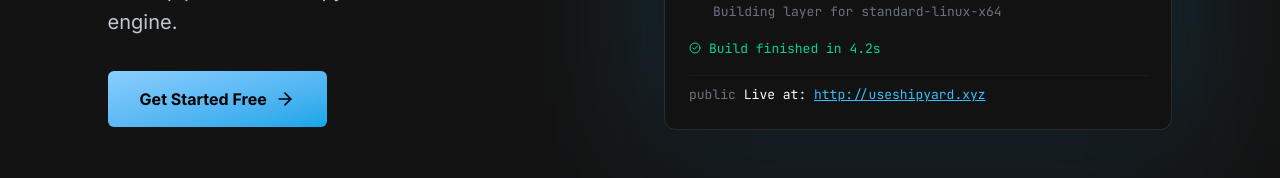
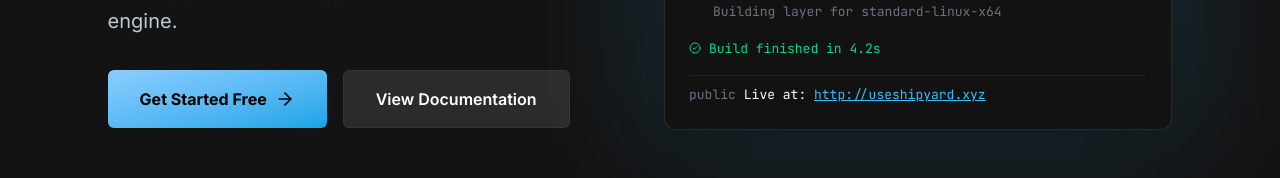
Before and after one commit to Verifieddanny/ship-yard, a Next.js app: page / in a window 1280 px wide. Shown: the part 472-650 px from the top of the page. Built offline with nearby package versions, Linux system fonts and the light colour scheme; no server answers.

Commit message:
Feat: added docs

```diff
--- a/components/landing/hero.tsx
+++ b/components/landing/hero.tsx
@@ -26,9 +26,9 @@ export default function Hero({ onOpenAuth }: HeroProps) {
             <button onClick={onOpenAuth} type='button' className="bg-linear-to-br from-[#89CEFF] to-[#0EA5E9] cursor-pointer hover:bg-sky-400 text-black font-bold py-4 px-8 rounded-md flex items-center gap-2 transition-colors duration-200">
               Get Started Free <ArrowRight size={20} />
             </button>
-            {/* <button type='button' className="bg-white/10 hover:bg-white/20 text-white font-semibold py-4 px-8 rounded-md transition-all border border-white/5">
+            <a href='https://mintlify.wiki/Verifieddanny/cicd-engine' rel="noopener noreferrer" target='_blank' type='button' className="bg-white/10 hover:bg-white/20 text-white font-semibold py-4 px-8 rounded-md transition-all border border-white/5">
               View Documentation
-            </button> */}
+            </a>
           </div>
         </div>
 
```
